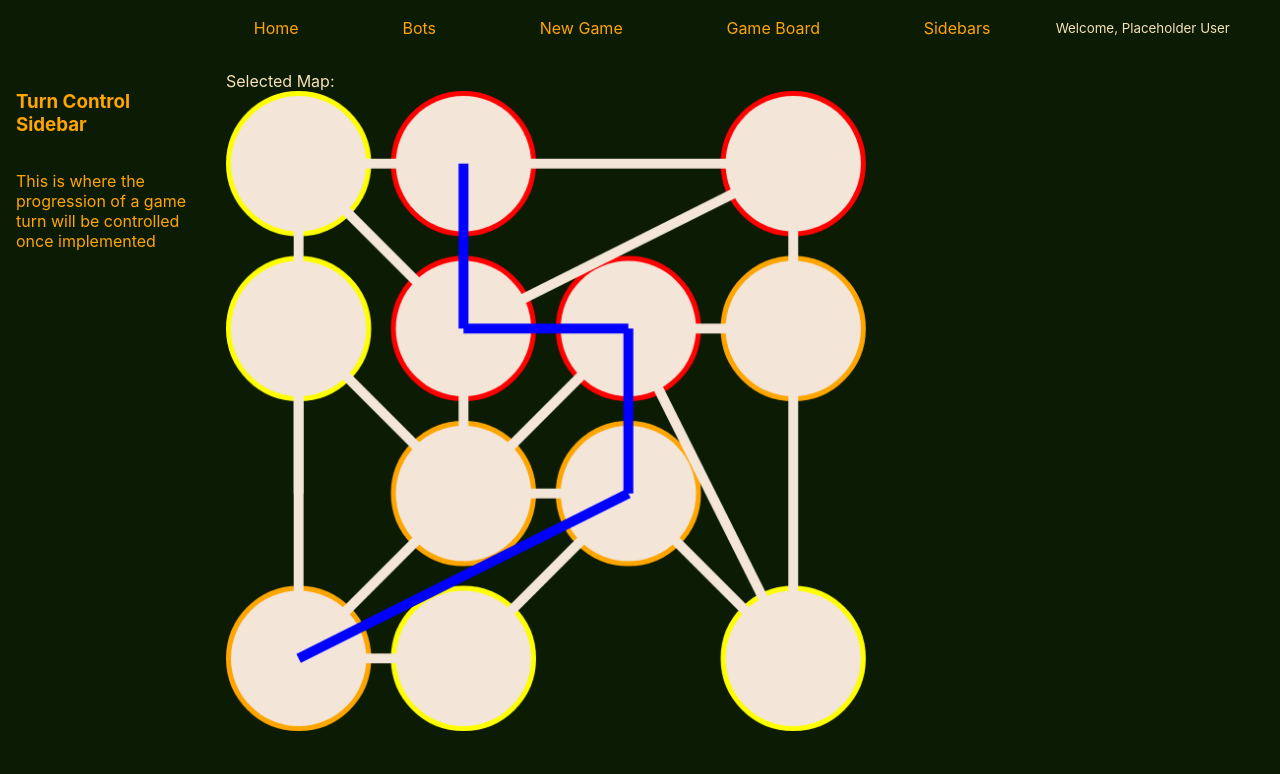
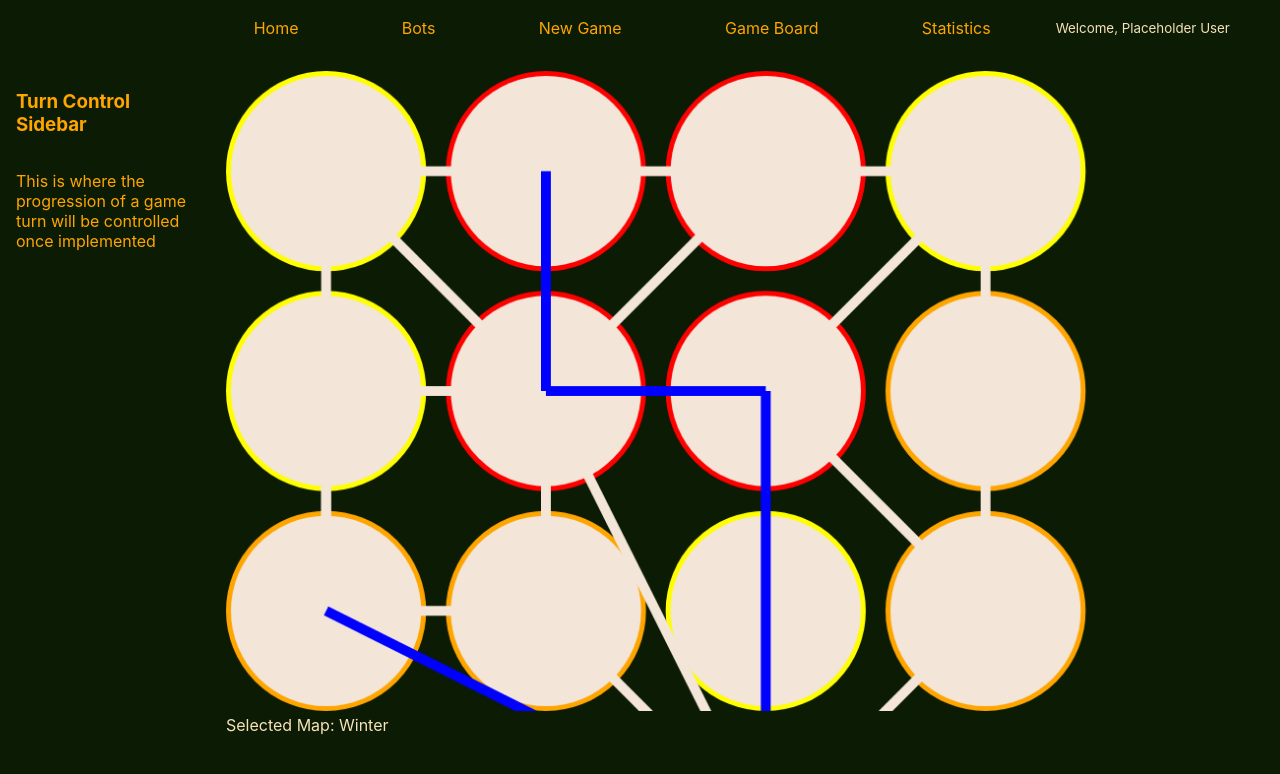
Before and after one commit to Johru/Woodland-AI, a Next.js app: page /board in a window 1280 px wide. Shown: the top 774 px of the page. Built offline with nearby package versions, Linux system fonts and the light colour scheme.

Commit message:
board now correctly populated

```diff
--- a/components/BoardComponent.tsx
+++ b/components/BoardComponent.tsx
@@ -54,7 +54,7 @@ console.log(setupSettings)
   }, []);
 
 
-  return (<div>Selected Map: {mapSelected}
+  return (
     <div className={styles['canvas']}>
 
       <CanvasComponent
@@ -63,8 +63,9 @@ console.log(setupSettings)
         clearings={clearings}
         clearingGridPositions={clearingGridPositions}
       />
+    <div>Selected Map: {mapSelected}
+    </div>
 
-    </div>
     </div>
   );
 };
--- a/components/CanvasComponent.tsx
+++ b/components/CanvasComponent.tsx
@@ -34,7 +34,7 @@ const canvasRef = useRef<HTMLCanvasElement>(null);
 
 
   const cols = 4;
-  const gap = 20; // define the gap between circles
+  const gap = 20;
   const sidebarWidth = 260;
   const lineWidth = 10;
   const pathColor = '#f3e5d8';
--- a/contexts/BoardContext.tsx
+++ b/contexts/BoardContext.tsx
@@ -21,8 +21,11 @@ export const BoardContext = React.createContext<{
 });
 
 export const BoardProvider: React.FC = ({ children }) => {
-  const [boardState, setBoardState] = useState<BoardState | undefined>(
-
+  const [boardState, setBoardState] = useState<BoardState|undefined>(
+    {boardColors: [''],
+    boardConnections: [],
+    setupSettings:{map: 'Winter'}
+  }
   );
 
   return (
--- a/layouts/Navbar.tsx
+++ b/layouts/Navbar.tsx
@@ -18,8 +18,8 @@ export default function Navbar() {
         <Link href="/board">
           <a>Game Board</a>
         </Link>
-        <Link href="/switcher">
-          <a>Sidebars</a>
+        <Link href="/stats">
+          <a>Statistics</a>
         </Link>
       </div>
       <p className={styles['nav-user']}>Welcome, Placeholder User</p>
--- a/package.json
+++ b/package.json
@@ -8,6 +8,7 @@
     "start": "next start"
   },
   "dependencies": {
+    "@nestjs/common": "^9.4.2",
     "@types/mysql": "^2.15.21",
     "axios": "^1.4.0",
     "dotenv": "^16.0.3",
--- a/pages/setup.tsx
+++ b/pages/setup.tsx
@@ -41,6 +41,7 @@ export default function GameSetupPage() {
       ...boardState,
 setupSettings: formData
     })
+    console.log('Setup:')
     console.log (boardState)
   }
 
--- a/pages/switcher.tsx
+++ b/pages/switcher.tsx
@@ -6,7 +6,7 @@ export default function SwitcherPage() {
   const { toggleSidebar } = useSidebar();
   useEffect(() => {
     toggleSidebar('DefaultSidebar');
-  }, [toggleSidebar]);
+  }, []);
   return (
     <div>
       <SidebarButton sidebarName="AISidebar">
```
Also changed, not shown: pages/stats.tsx (added), 1 other file (tests, documents, lock files or other folders).
